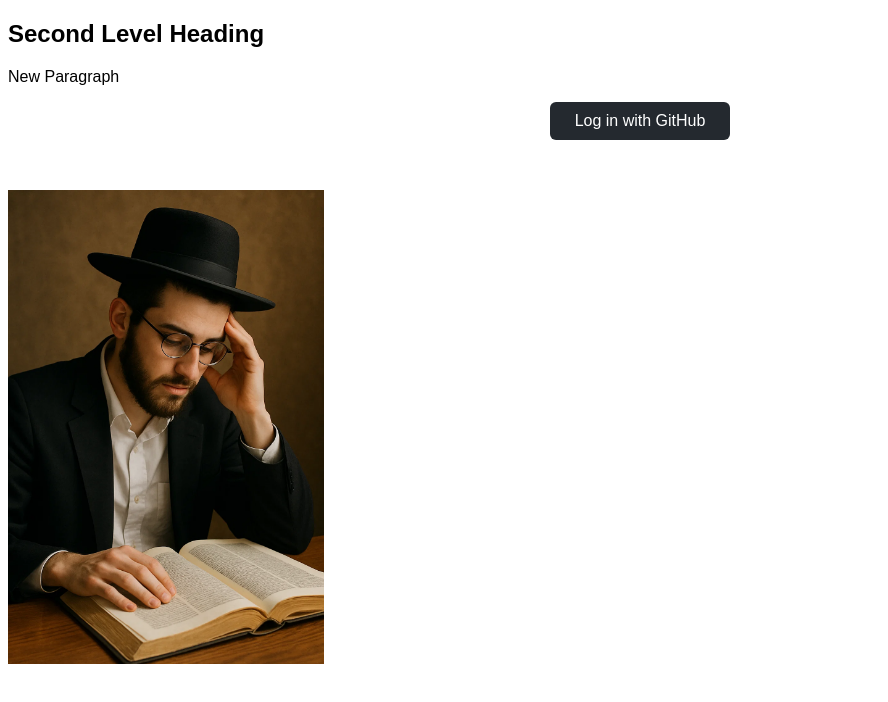
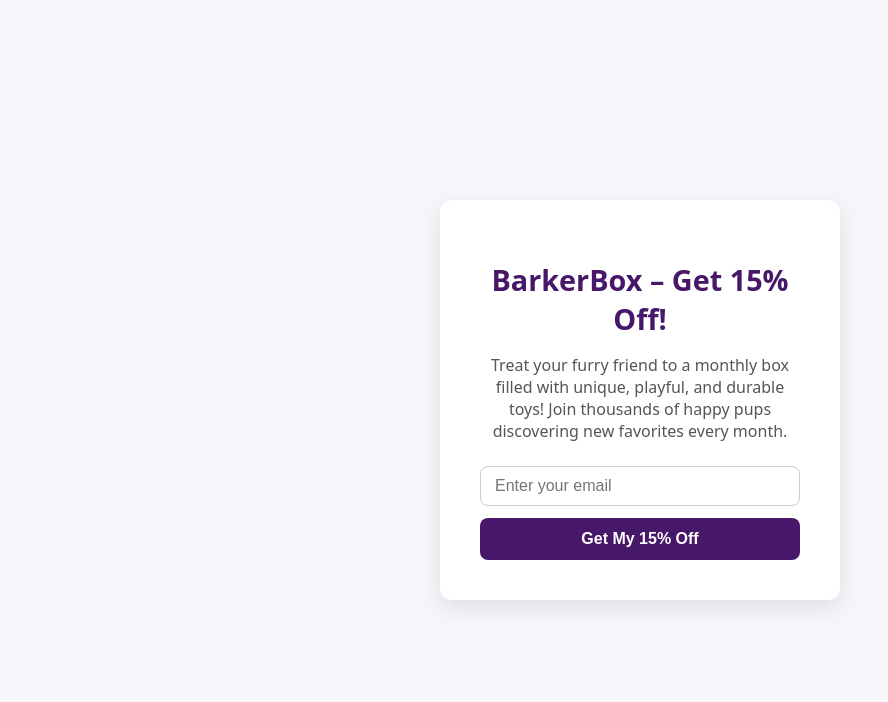
Before and after one commit to yaakov-k613/openCode_academy, a plain HTML site: page index.html in a window 1280 px wide. Shown: the whole page, without its empty margins (0-888 px from the left). Drawn offline with Linux system fonts and the light colour scheme.

Commit message:
Compete form practice

```diff
--- a/css/styles.css
+++ b/Practice1/css/styles.css
@@ -59,3 +59,54 @@ img {
   transform: scale(1.05);    /* Gently enlarges the button */
   box-shadow: 0 4px 10px rgba(255, 0, 0, 0.3); /* Adds a soft shadow underneath */
 }
+
+/* Make all elements use border-box sizing (easier layout math) */
+* { box-sizing: border-box; }
+
+/* Full-page wrapper so we can center the button nicely */
+.page-wrapper {
+  min-height: 100vh;          /* Page at least as tall as the viewport */
+  display: flex;              /* Use flexbox to center content */
+  justify-content: center;    /* Center horizontally */
+  align-items: center;        /* Center vertically */
+  background: #0f172a;        /* Dark navy background for contrast */
+  font-family: system-ui, sans-serif; /* Clean default font */
+}
+
+/* Base style for the Twitter-style button */
+.twitter-button {
+  display: inline-flex;       /* Align icon and text in a row */
+  align-items: center;        /* Vertically center icon and text */
+  gap: 8px;                   /* Space between icon and label */
+  padding: 10px 20px;         /* Inner space around content */
+  border-radius: 999px;       /* Big radius = pill shape */
+  background: #1d9bf0;        /* Twitter blue color */
+  color: #ffffff;             /* White text on blue */
+  text-decoration: none;      /* Remove underline from link */
+  font-weight: 600;           /* Slightly bold label */
+  letter-spacing: 0.02em;     /* Tiny spacing for a modern look */
+  transition: transform 120ms ease, box-shadow 120ms ease, background 120ms ease;
+  /* Smooth animation when hovering */
+}
+
+/* Hover effect to make the button feel clickable */
+.twitter-button:hover {
+  background: #1a8cd8;        /* Slightly darker blue on hover */
+  transform: translateY(-1px);/* Move up 1px for “lift” effect */
+  box-shadow: 0 6px 16px rgba(0,0,0,0.25); /* Soft shadow under button */
+}
+
+/* Container for the icon */
+.twitter-icon svg {
+  width: 18px;                /* Icon width */
+  height: 18px;               /* Icon height */
+  stroke: currentColor;       /* Use the text color (white) for the lines */
+  stroke-width: 2.2;          /* Thickness of the X lines */
+  stroke-linecap: round;      /* Rounded line ends for smoother look */
+}
+
+/* Label text next to the icon */
+.twitter-label {
+  font-size: 0.95rem;         /* Slightly smaller than default text */
+  white-space: nowrap;        /* Prevent text from wrapping to next line */
+}
--- a/index.html
+++ b/index.html
@@ -1,20 +1,30 @@
-<!DOCTYPE html>
-<html lang="en">
+<!DOCTYPE html> <!-- Defines this as an HTML5 document -->
+<html lang="en"> <!-- Sets the page language to English -->
 <head>
-    <meta charset="UTF-8">
-    <meta name="viewport" content="width=device-width, initial-scale=1.0">
-    <title>OpenCode Academy</title>
-    <link rel="stylesheet" href="./css/styles.css">
+  <meta charset="UTF-8"> <!-- Ensures proper text display -->
+  <meta name="viewport" content="width=device-width, initial-scale=1.0"> <!-- Makes it mobile-friendly -->
+  <title>BarkerBox – 15% Off for New Subscribers</title> <!-- Title shown in browser tab -->
+  <link rel="stylesheet" href="./styles_form.css"> <!-- Connects the external CSS file -->
 </head>
+
 <body>
-    <h2>Second Level Heading</h2>
-    <p>New Paragraph</p>
-     <!-- Simple button container -->
-  <div class="button-container">
-    <!-- The login button itself -->
-    <button class="login-btn">Log in with GitHub</button>
+
+  <!-- Main page container for centering and layout -->
+  <div class="container">
+    <!-- Product heading -->
+    <h1>BarkerBox – Get 15% Off!</h1>
+    <!-- Short product description -->
+    <p class="description">
+      Treat your furry friend to a monthly box filled with unique, playful, and durable toys!
+      Join thousands of happy pups discovering new favorites every month.
+    </p>
+    <!-- Signup form for the discount -->
+    <form class="signup-form">
+      <!-- Email input field -->
+      <input type="email" placeholder="Enter your email" required>
+      <!-- Submit button -->
+      <button type="submit">Get My 15% Off</button>
+    </form>
   </div>
-    <img src="./img/image1.jpg" alt="Jew learning Torah">
-
 </body>
 </html>
--- /dev/null
+++ b/styles_form.css
@@ -0,0 +1,71 @@
+/* Give everything a soft, consistent box model */
+* { box-sizing: border-box; }
+
+/* Light background for the whole page */
+body {
+  font-family: system-ui, sans-serif; /* Clean modern font */
+  background-color: #f8f6fb;          /* Very light lavender background */
+  display: flex;                      /* Enables centering */
+  justify-content: center;            /* Center horizontally */
+  align-items: center;                /* Center vertically */
+  height: 100vh;                      /* Full viewport height */
+  margin: 0;                          /* Remove default margins */
+}
+
+/* White card container for the content */
+.container {
+  background-color: #ffffff;           /* White form background */
+  padding: 40px;                       /* Inner spacing */
+  border-radius: 12px;                 /* Smooth corners */
+  box-shadow: 0 8px 24px rgba(0,0,0,0.1); /* Soft shadow */
+  max-width: 400px;                    /* Restrict width for balance */
+  text-align: center;                  /* Center text */
+}
+
+/* Product heading styling */
+h1 {
+  color: #471869;                      /* Deep purple brand color */
+  font-size: 1.8rem;                   /* Medium-large heading */
+  margin-bottom: 12px;                 /* Space below heading */
+}
+
+/* Short paragraph under the heading */
+.description {
+  color: #555;                         /* Soft gray text for readability */
+  font-size: 1rem;
+  margin-bottom: 24px;                 /* Space before the form */
+}
+
+/* Layout for the form */
+.signup-form {
+  display: flex;                       /* Align input and button horizontally */
+  flex-direction: column;              /* Stack vertically for simplicity */
+  gap: 12px;                           /* Space between fields */
+}
+
+/* Email input styling */
+.signup-form input[type="email"] {
+  padding: 10px 14px;                  /* Comfortable inner spacing */
+  font-size: 1rem;                     /* Easy to read */
+  border: 1px solid #ccc;              /* Light border */
+  border-radius: 8px;                  /* Rounded corners */
+  outline: none;                       /* Remove blue focus ring */
+}
+
+/* Button styling */
+.signup-form button {
+  background-color: #471869;           /* Brand purple */
+  color: #fff;                         /* White text */
+  border: none;                        /* Remove border */
+  border-radius: 8px;                  /* Match input shape */
+  padding: 12px 0;                     /* Vertical padding */
+  font-size: 1rem;
+  font-weight: 600;                    /* Slightly bold text */
+  cursor: pointer;                     /* Show pointer on hover */
+  transition: background 0.2s ease;    /* Smooth hover animation */
+}
+
+/* Button hover effect */
+.signup-form button:hover {
+  background-color: #5d1e8f;           /* Slightly lighter purple */
+}
```
Also changed, not shown: Practice1/index.html (added, +37 -0 lines), Practice1/img/image1.jpg (renamed from img/image1.jpg), 2 other files.
